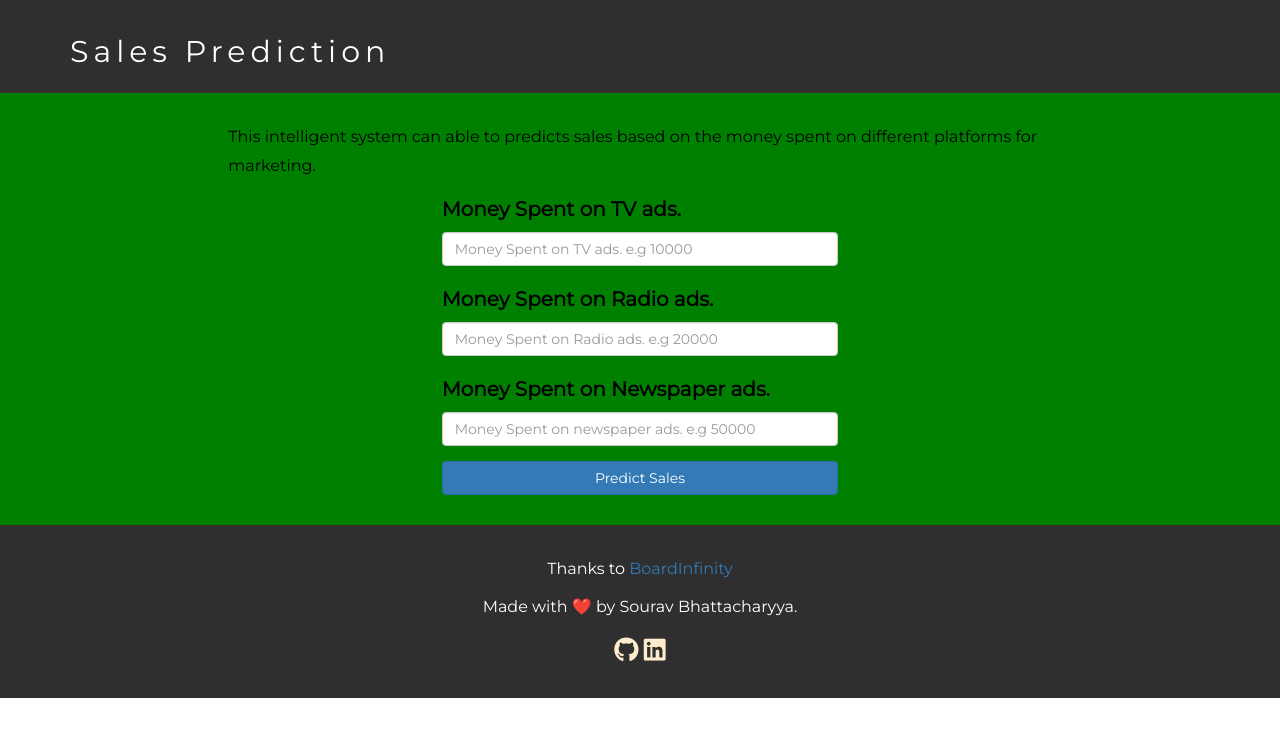
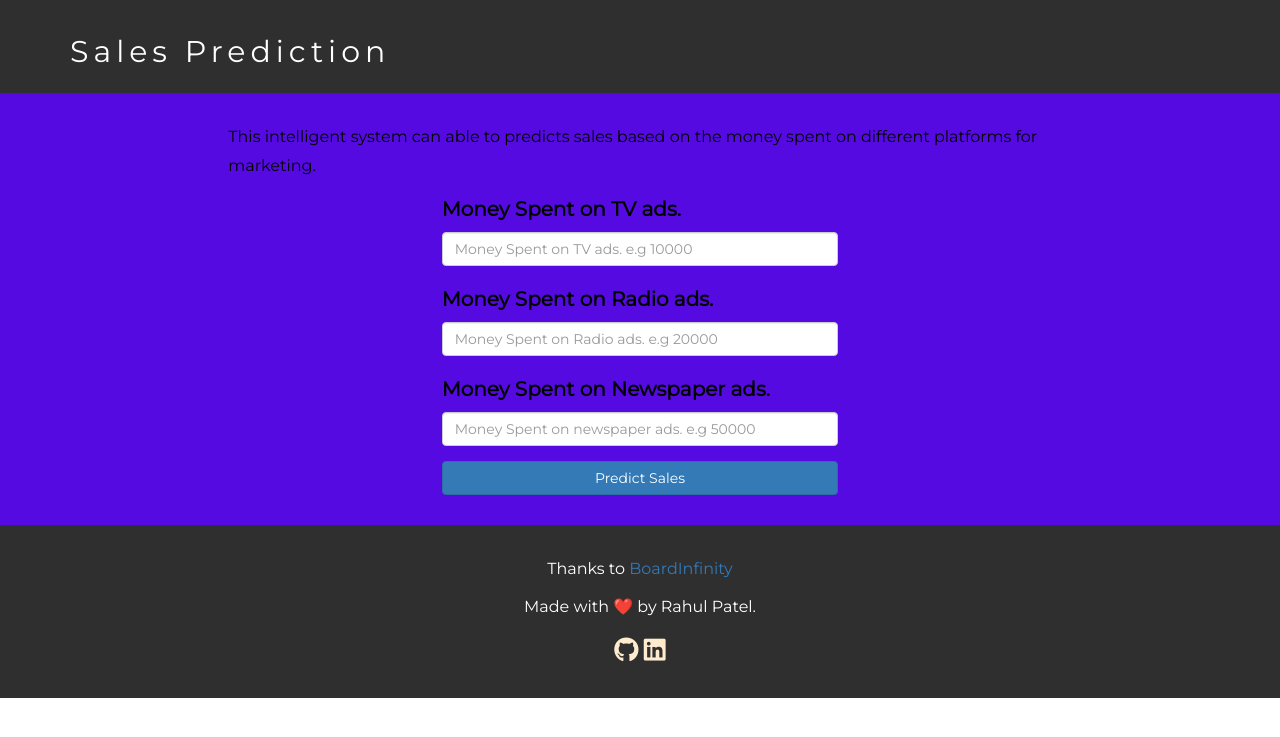
Before and after one commit to amazerahul/ml-sales-prediction, a Flask app: page / in a window 1280 px wide. Shown: the top 737 px of the page. Run offline with Flask 2, Linux system fonts and the light colour scheme; parts of the project's set-up code (start-up, migrations or seed data) failed here and were passed over; some libraries are stand-ins or nearby versions.

Commit message:
Initial commit

```diff
--- a/templates/index.html
+++ b/templates/index.html
@@ -14,12 +14,12 @@
   body {
     font: 20px Montserrat, sans-serif;
     line-height: 1.8;
-    color: #f5f6f7;
+    color: #f5f5f7;
   }
   p {font-size: 16px;}
   .margin {margin-bottom: 45px;}
   .bg-1 {
-    background-color:green; /* Green */
+    background-color:rgb(86, 10, 226); /* Green */
     color: black;
     text-align: left;
 
@@ -107,7 +107,7 @@
 <!-- Footer -->
 <footer class="container-fluid bg-4 text-center">
   <p>Thanks to <a href="https://www.boardinfinity.com">BoardInfinity</a></p>
-  <p class='footer-description'>Made with ❤️ by Sourav Bhattacharyya.</p>
+  <p class='footer-description'>Made with ❤️ by Rahul Patel.</p>
   <div class="contact" >
     <a target="_blank" href=""><i class="fab fa-github fa-lg contact-icon" style="color:blanchedalmond !important"></i></a>
     <a target="_blank" href=""><i class="fab fa-linkedin fa-lg contact-icon" style="color:blanchedalmond !important"></i></a>
```
Also changed, not shown: README.md (added), 1 other file.
